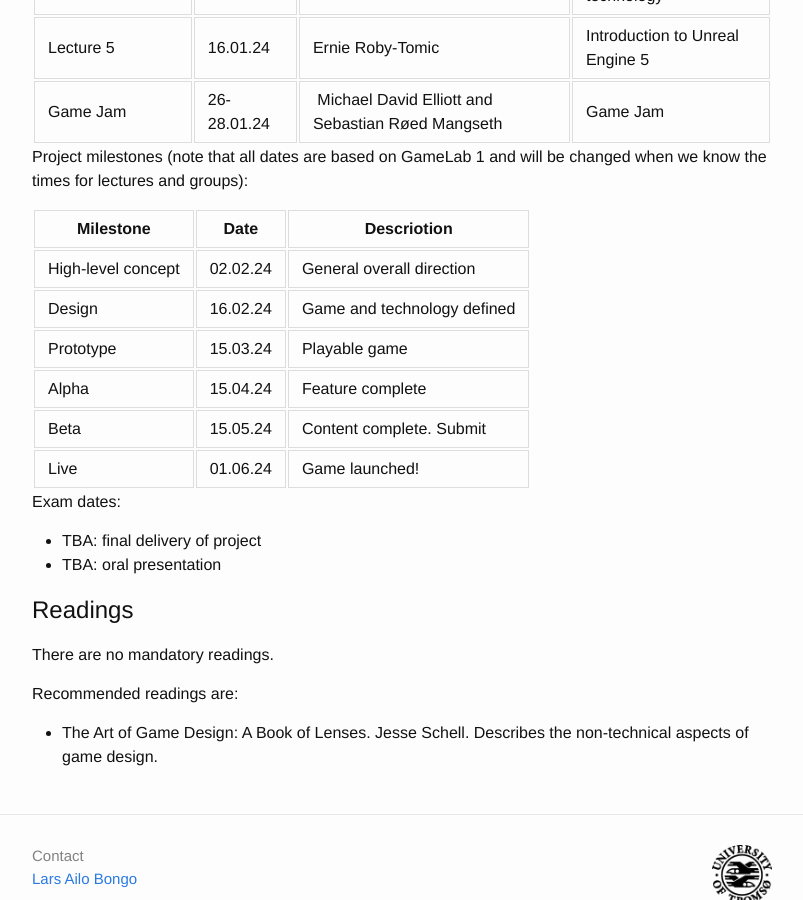
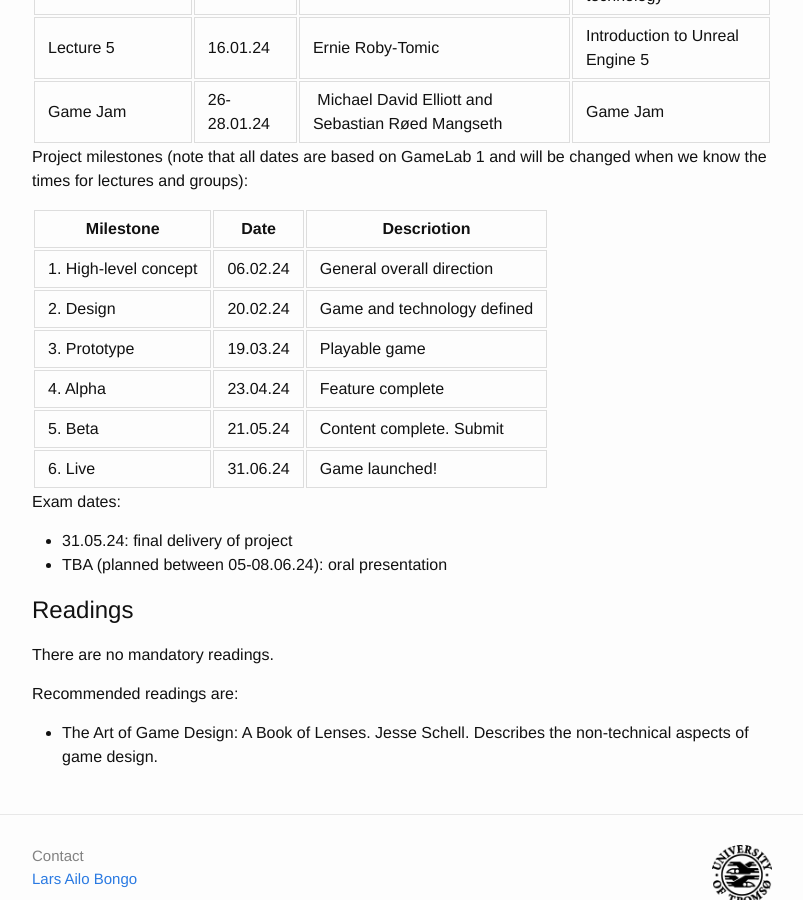
Before and after one commit to uit-gamelab-s24/uit-gamelab-s24.github.io, a Jekyll site: the page built from index.md, in a window 1280 px wide and 900 px high, scrolled down 1856 px. Shown: the whole window, without its empty margins (238-1041 px from the left). Built offline with Jekyll 4.4.1, drawn with Linux system fonts in a browser that asks for light colours; our own code applies the rules of GitHub Pages for plain Markdown files.

Commit message:
Update index.md

```diff
--- a/index.md
+++ b/index.md
@@ -60,18 +60,18 @@ For the grade the project counts 80% and a presentation of the project (20%).
 
 Project milestones (note that all dates are based on GameLab 1 and will be changed when we know the times for lectures and  groups):
 
-| Milestone          | Date     | Descriotion |
-|--------------------|----------|-------------|
-| High-level concept | 02.02.24 | General overall direction |
-| Design             | 16.02.24 | Game and technology defined |
-| Prototype          | 15.03.24 | Playable game |
-| Alpha              | 15.04.24 | Feature complete |
-| Beta               | 15.05.24 | Content complete. Submit |
-| Live               | 01.06.24 | Game launched! |
+| Milestone             | Date     | Descriotion |
+|-----------------------|----------|-------------|
+| 1. High-level concept | 06.02.24 | General overall direction |
+| 2. Design             | 20.02.24 | Game and technology defined |
+| 3. Prototype          | 19.03.24 | Playable game |
+| 4. Alpha              | 23.04.24 | Feature complete |
+| 5. Beta               | 21.05.24 | Content complete. Submit |
+| 6. Live               | 31.06.24 | Game launched! |
 
 Exam dates:
-* TBA: final delivery of project
-* TBA: oral presentation
+* 31.05.24: final delivery of project
+* TBA (planned between 05-08.06.24): oral presentation
 
 ## Readings
 
```
